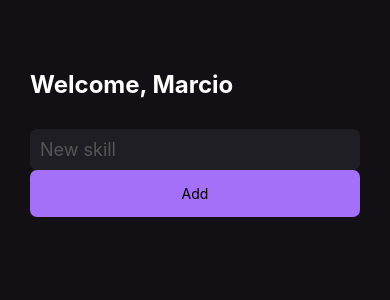
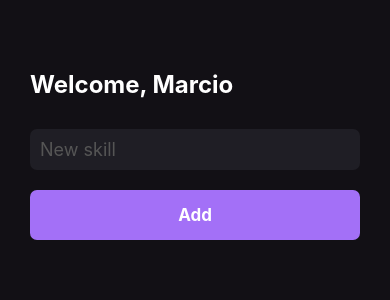
Before and after one commit to morlandini1/myskills, a React Native app: screen / in a window 390 px wide. Shown: the top 300 px of the page. Built offline with nearby package versions, Linux system fonts and the light colour scheme.

Commit message:
Update Home.js
Add Style button

```diff
--- a/src/pages/Home.js
+++ b/src/pages/Home.js
@@ -19,7 +19,7 @@ export default function Home(){
         placeholderTextColor="#555"
       />
       <TouchableOpacity style={styles.button}>
-        <Text>Add</Text>
+        <Text style={styles.buttonText}>Add</Text>
       </TouchableOpacity>
 
     </View>
@@ -50,6 +50,12 @@ const styles = StyleSheet.create({
       backgroundColor: '#A370F7',
       padding: 15,
       borderRadius: 7,
-      alignItems: 'center'
+      alignItems: 'center',
+      marginTop: 20
+    },
+    buttonText: {
+      color: '#fff',
+      fontSize: 17,
+      fontWeight: "bold"
     }
 });
```
